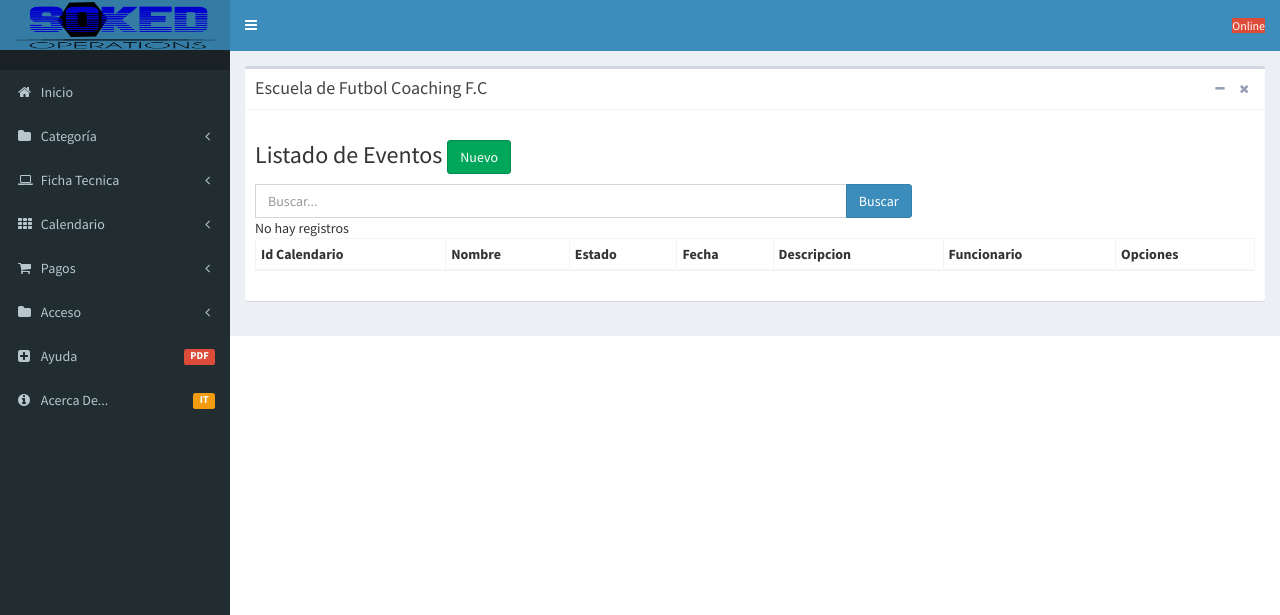
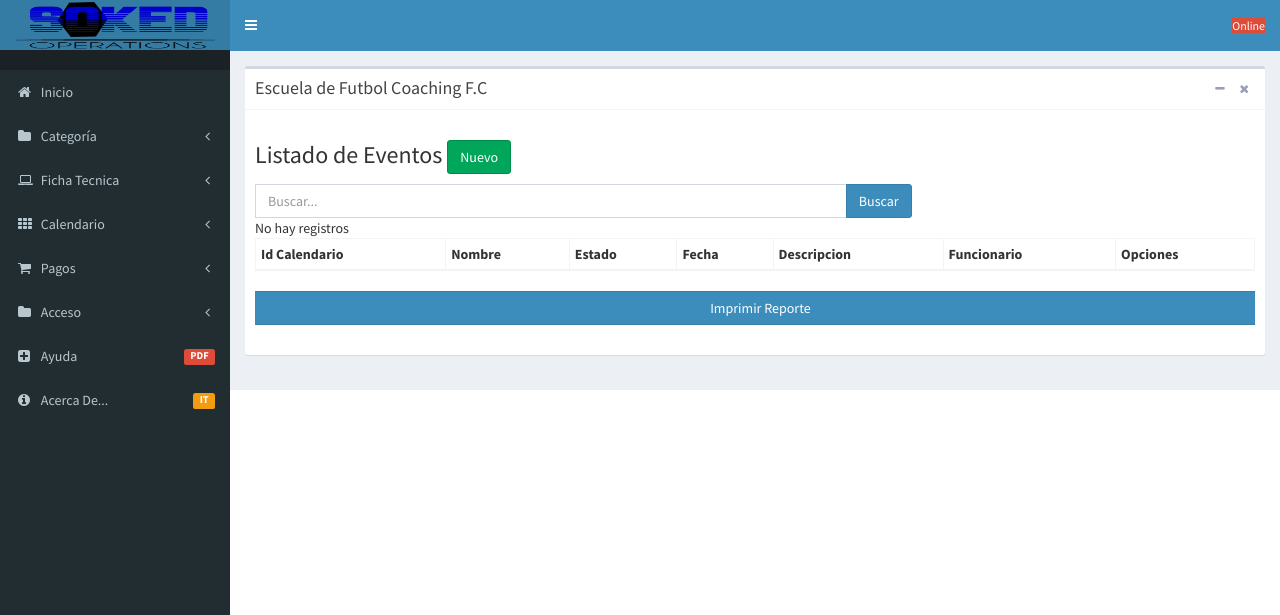
Before and after one commit to patricia0515/sokedop, a PHP site: page /vista/modulos/calendario/vista_index_calendario.php in a window 1280 px wide. Shown: the top 615 px of the page. Run offline with PHP 8.4, Linux system fonts and the light colour scheme; a user stored in the database is signed in; data comes from the database, SQL or seed files in the repository; data that the repository does not hold is empty; some web fonts are replaced.

Commit message:
se crea el archivo reporte_calendarios.php y se crea el boton de reporte pdf  en vista_index_calendario.php

```diff
--- a/vista/modulos/calendario/vista_index_calendario.php
+++ b/vista/modulos/calendario/vista_index_calendario.php
@@ -115,6 +115,15 @@
                                             }
                                         ?>
                                            </table>
+                                            <!-- Esta fila contiene el boton para imprimir el reporte de categorias -->
+                                            <div class="row">
+                                              <div class="btn-group btn-group-justified">
+                                                <a href="../../pdf/Reporte_calendarios.php" class="btn btn-primary"><span class="glyphicon glyphicon-print"></span>Imprimir Reporte</a>
+                                                <!--Le voy a decir que llame a la vista search ubicada en la carpeta partials de las views-->
+                                                <?php require_once("../../partials/vista_buscar.php") ?>
+                                              </div>
+                                            </div>
+                                            <br>
 
                                     </div>
                                   </div>
```
Also changed, not shown: vista/pdf/Reporte_calendarios.php (added).
